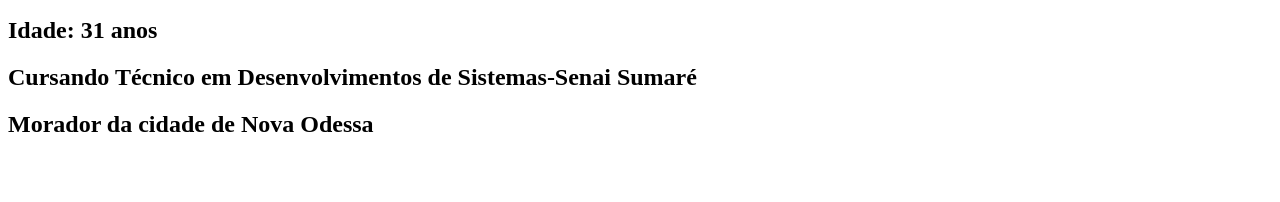
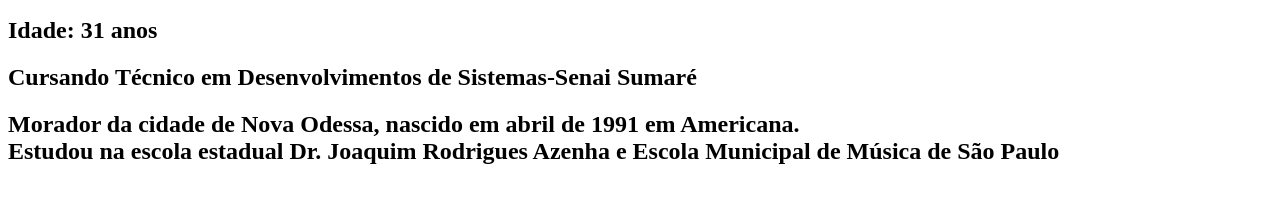
Before and after one commit to Paulobarbos91/Paulo_barbosa1, a plain HTML site: page Paulo_barbosa.html in a window 1280 px wide. Shown: the part 110-312 px from the top of the page. Drawn offline with Linux system fonts and the light colour scheme.

Commit message:
novas informações

```diff
--- a/Paulo_barbosa.html
+++ b/Paulo_barbosa.html
@@ -9,7 +9,8 @@
         <h2>Nome: Paulo Martins Barbosa</h2>
         <h2>Idade: 31 anos</h2>
         <h2>Cursando Técnico em Desenvolvimentos de Sistemas-Senai Sumaré</h2>
-        <h2>Morador da cidade de Nova Odessa</h2>
+        <h2>Morador da cidade de Nova Odessa, nascido em abril de 1991 em Americana.<br> Estudou na escola estadual
+            Dr. Joaquim Rodrigues Azenha e Escola Municipal de Música de São Paulo</h2>
     </body>
 
 </html>
```
